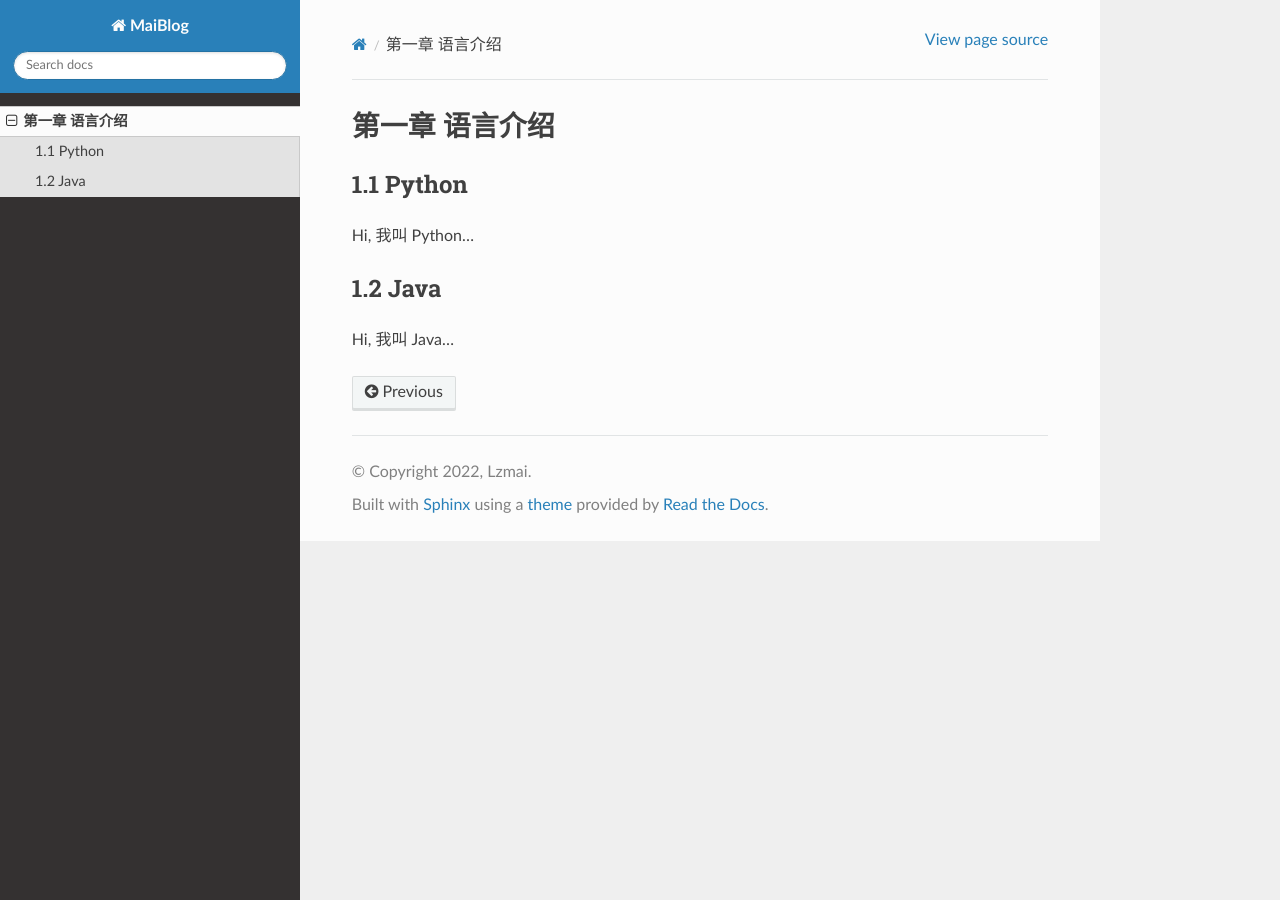
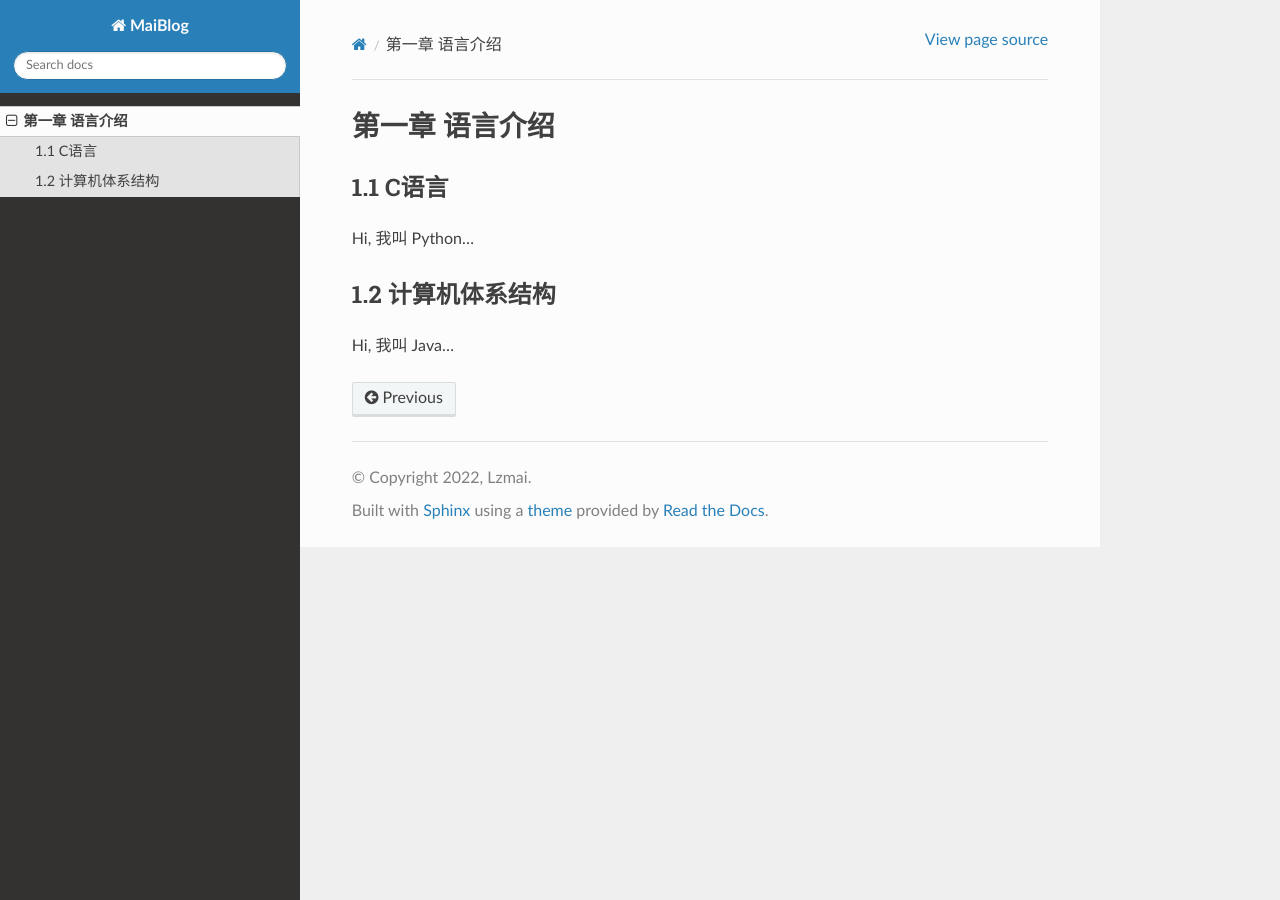
Before and after one commit to MAI-mai1/Blog, a Sphinx documentation site: the page built from source/language_introduction.rst, in a window 1280 px wide. Built offline with Sphinx 7.4.7 and the Read the Docs theme 2.0.0, drawn with Linux system fonts in a browser that asks for light colours.

Commit message:
2022-10-17

```diff
--- a/source/language_introduction.rst
+++ b/source/language_introduction.rst
@@ -1,13 +1,13 @@
 第一章 语言介绍
 ======================
 
-1.1 Python
+1.1 C语言
 ---------------------
 
 Hi, 我叫 Python...
 
 
-1.2 Java
+1.2 计算机体系结构
 ---------------------
 
 Hi, 我叫 Java...
```
